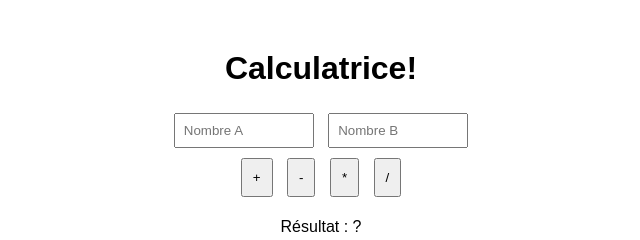
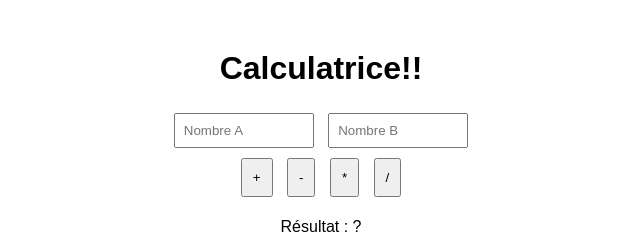
Before and after one commit to mahedes/mds-b3dev-2526-calculator-ci, a website: page index.html in a window 1280 px wide. Shown: the full height of the page, 319-959 px from the left. Drawn offline with Linux system fonts and the light colour scheme.

Commit message:
add cicd.html4

```diff
--- a/index.html
+++ b/index.html
@@ -6,7 +6,7 @@
   <link rel="stylesheet" href="style.css" />
 </head>
 <body>
-  <h1>Calculatrice!</h1>
+  <h1>Calculatrice!!</h1>
 
   <input type="number" id="a" placeholder="Nombre A" />
   <input type="number" id="b" placeholder="Nombre B" />
```
